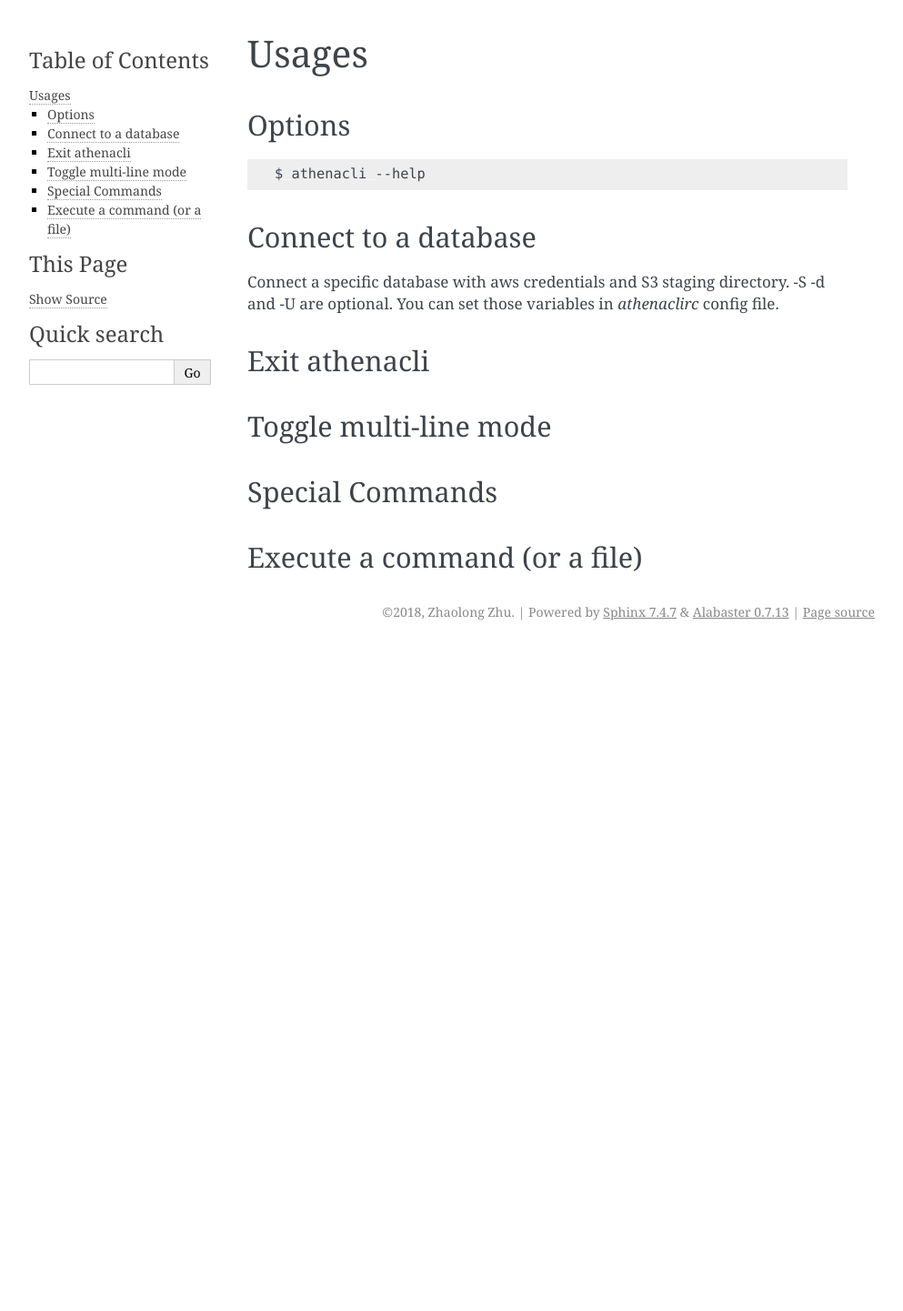
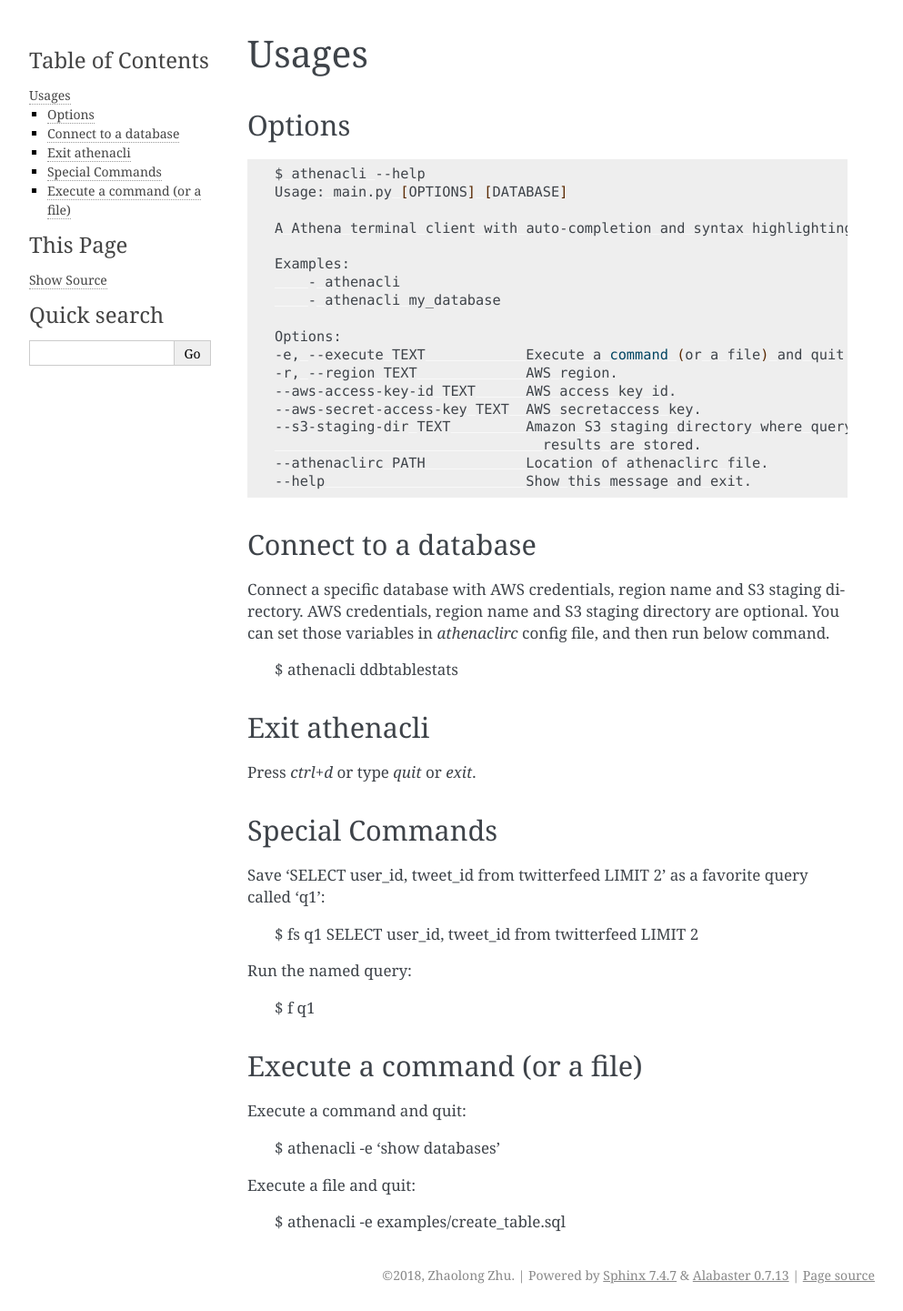
Before and after one commit to dbcli/athenacli, a Sphinx documentation site: the page built from docs/usage.rst, in a window 1280 px wide. Shown: the whole page at 91% size, without its empty margins (148-1141 px from the left). Built offline with Sphinx 7.4.7, drawn with Linux system fonts in a browser that asks for light colours; before the commit the page ends 900 px from its top, so only the background shows below that.

```diff
--- a/docs/faq.rst
+++ b/docs/faq.rst
@@ -4,7 +4,7 @@ FAQs
 How can I get support for athenacli?
 ---------------------------------------
 
-There is Gitter chat. We also track our bugs and feature requests in Github Issues for this project.
+There is `Gitter chat<https://gitter.im/dbcli/athenacli?utm_source=badge&utm_medium=badge&utm_campaign=pr-badge&utm_content=badge>`_. We also track our bugs and feature requests in Github Issues for this project.
 
 I found a bug, what do I do?
 ---------------------------------------
--- a/docs/index.rst
+++ b/docs/index.rst
@@ -3,7 +3,7 @@ AthenaCLI
 
 AthenaCLI is a command line client for `Athena <https://aws.amazon.com/athena/>`_ service that can do auto-completion and syntax highlighting, and is a proud member of the dbcli community.
 
-.. figure:: _static/screenshots/athenacli.png
+.. figure:: _static/gif/athenacli.gif
     :align: center
 
 * Source: https://github.com/dbcli/athenacli
--- a/docs/usage.rst
+++ b/docs/usage.rst
@@ -8,20 +8,54 @@ Options
 .. code-block:: bash
 
     $ athenacli --help
+    Usage: main.py [OPTIONS] [DATABASE]
+
+    A Athena terminal client with auto-completion and syntax highlighting.
+
+    Examples:
+        - athenacli
+        - athenacli my_database
+
+    Options:
+    -e, --execute TEXT            Execute a command (or a file) and quit.
+    -r, --region TEXT             AWS region.
+    --aws-access-key-id TEXT      AWS access key id.
+    --aws-secret-access-key TEXT  AWS secretaccess key.
+    --s3-staging-dir TEXT         Amazon S3 staging directory where query
+                                    results are stored.
+    --athenaclirc PATH            Location of athenaclirc file.
+    --help                        Show this message and exit.
 
 Connect to a database
 ------------------------
 
-Connect a specific database with aws credentials and S3 staging directory. -S -d and -U are optional. You can set those variables in `athenaclirc` config file.
+Connect a specific database with AWS credentials, region name and S3 staging directory. AWS credentials, region name and S3 staging directory are optional. You can set those variables in `athenaclirc` config file, and then run below command.
+
+    $ athenacli ddbtablestats
 
 Exit athenacli
 ------------------
 
-Toggle multi-line mode
--------------------------
+Press `ctrl+d` or type `quit` or `exit`.
 
 Special Commands
 --------------------
 
+Save 'SELECT user_id, tweet_id from twitterfeed LIMIT 2' as a favorite query called 'q1':
+
+    $ \fs q1 SELECT user_id, tweet_id from twitterfeed LIMIT 2
+
+Run the named query:
+
+    $ \f q1
+
 Execute a command (or a file)
 ---------------------------------
+
+Execute a command and quit:
+
+    $ athenacli -e 'show databases'
+
+Execute a file and quit:
+
+    $ athenacli -e examples/create_table.sql
```
Also changed, not shown: README.md (+7 -1 lines), docs/features.rst (+25 -1 lines), docs/_static/gif/athenacli.gif (added), docs/_static/screenshots/alias.png (added), docs/_static/screenshots/favorite_query.png (added), docs/_static/screenshots/multiline.png (added), docs/_static/screenshots/pager.png (added), docs/_static/screenshots/simple_auto_completion.png (added), docs/_static/screenshots/smart_auto_completion.png (added), docs/_static/screenshots/syntax_highlight.png (added), docs/_static/screenshots/table_format.png (added).
